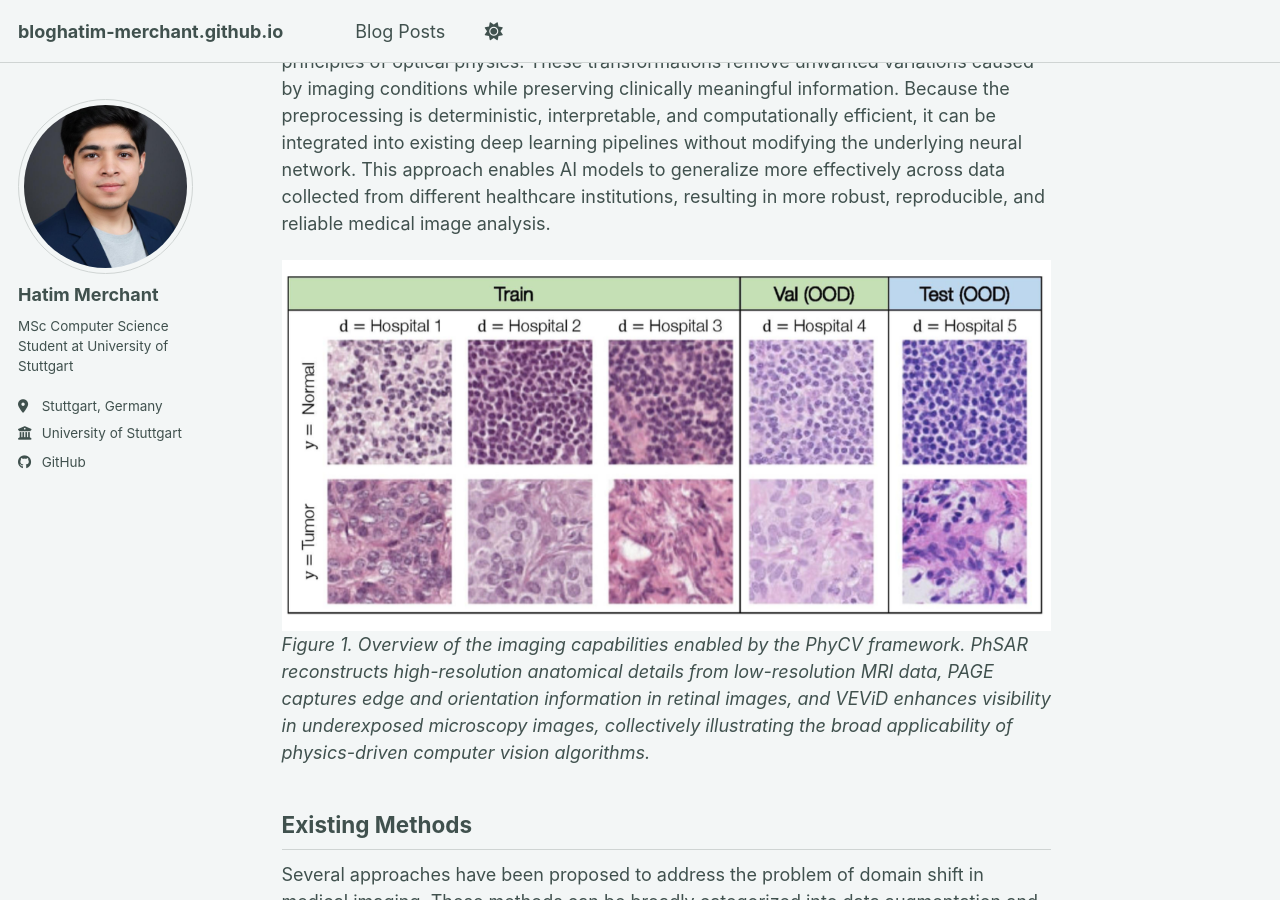
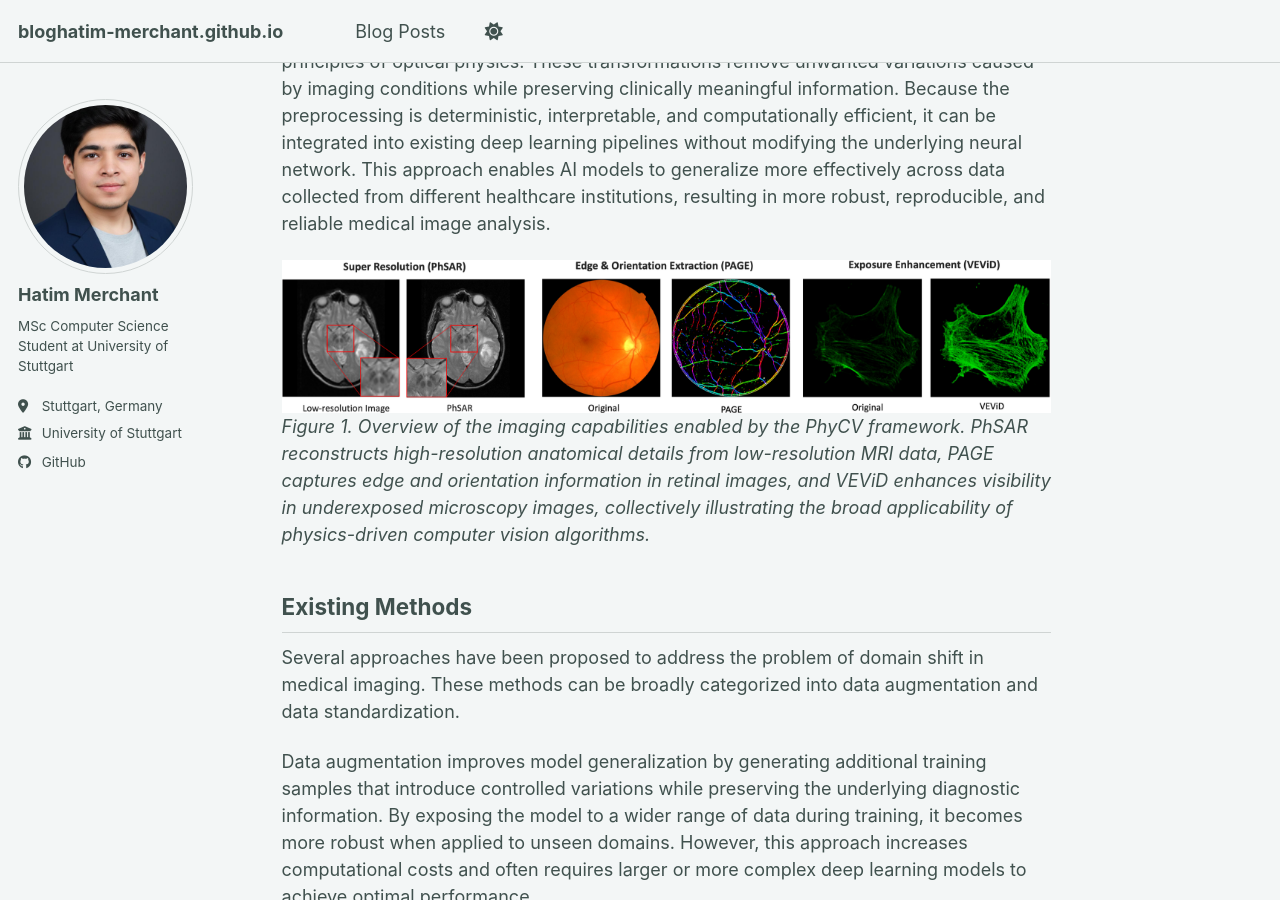
Before and after one commit to Hatim-Merchant/bloghatim-merchant.github.io, a Jekyll site: the page built from _posts/2026-07-26-blog-post-1.md, in a window 1280 px wide and 900 px high, scrolled down 1408 px. Built offline with Jekyll 4.4.1, drawn with Linux system fonts in a browser that asks for light colours; a style sheet for code colours, icons or effects is not loaded.

Commit message:
added content

```diff
--- a/_posts/2026-07-26-blog-post-1.md
+++ b/_posts/2026-07-26-blog-post-1.md
@@ -38,7 +38,7 @@ To address this challenge, the authors introduce the concept of a data refinery,
 
 PhyCV acts as this data refinery by applying physics-inspired transformations based on principles of optical physics. These transformations remove unwanted variations caused by imaging conditions while preserving clinically meaningful information. Because the preprocessing is deterministic, interpretable, and computationally efficient, it can be integrated into existing deep learning pipelines without modifying the underlying neural network. This approach enables AI models to generalize more effectively across data collected from different healthcare institutions, resulting in more robust, reproducible, and reliable medical image analysis.
 
-![Figure 1: Different Physics Inspired methods]({{ site.baseurl }}/images/4.png)
+![Figure 1: Different Physics Inspired methods]({{ site.baseurl }}/images/Fig0.png)
 *Figure 1. Overview of the imaging capabilities enabled by the PhyCV framework. PhSAR reconstructs high-resolution anatomical details from low-resolution MRI data, PAGE captures edge and orientation information in retinal images, and VEViD enhances visibility in underexposed microscopy images, collectively illustrating the broad applicability of physics-driven computer vision algorithms.*
 
 ## Existing Methods
```
